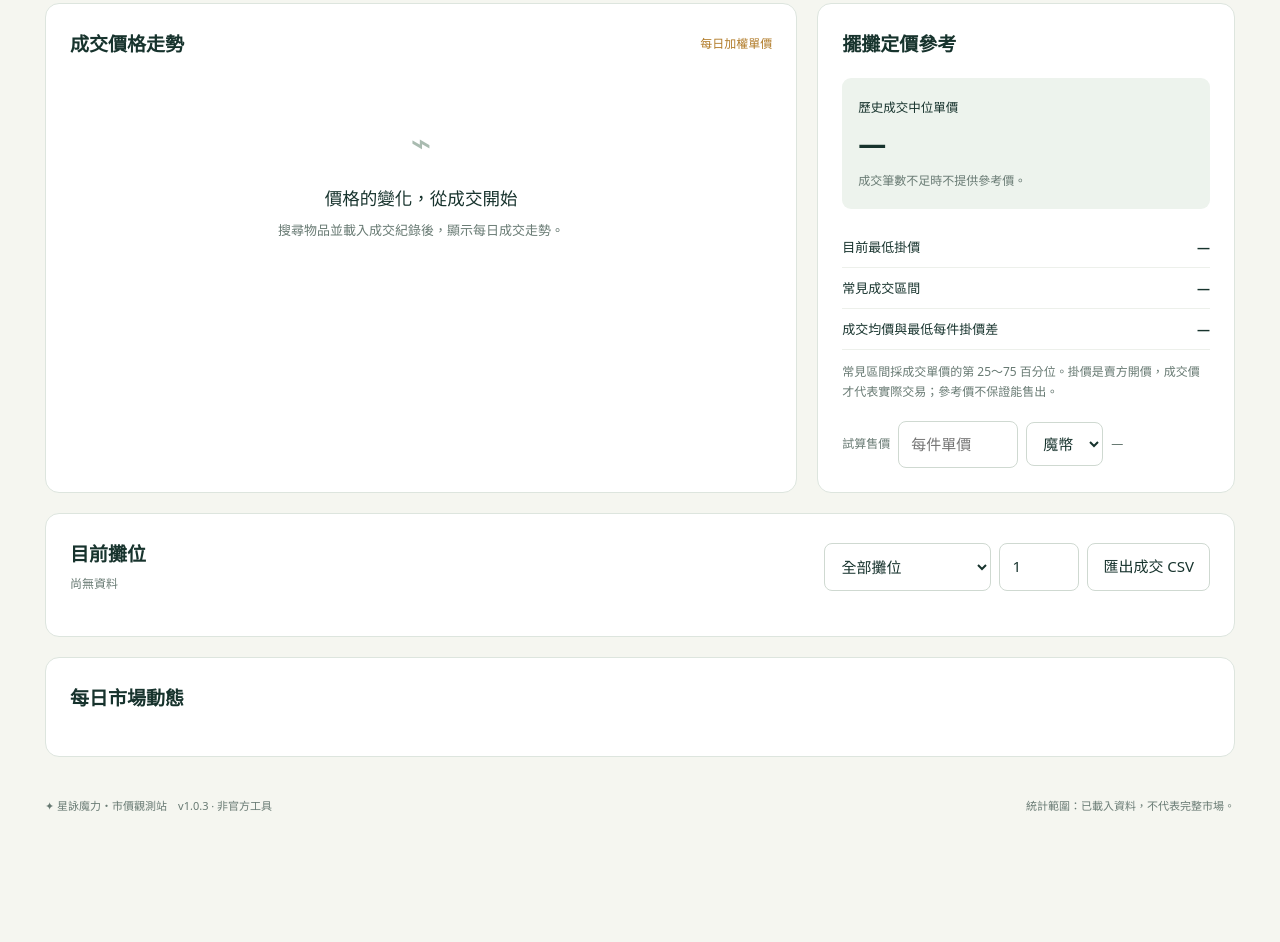
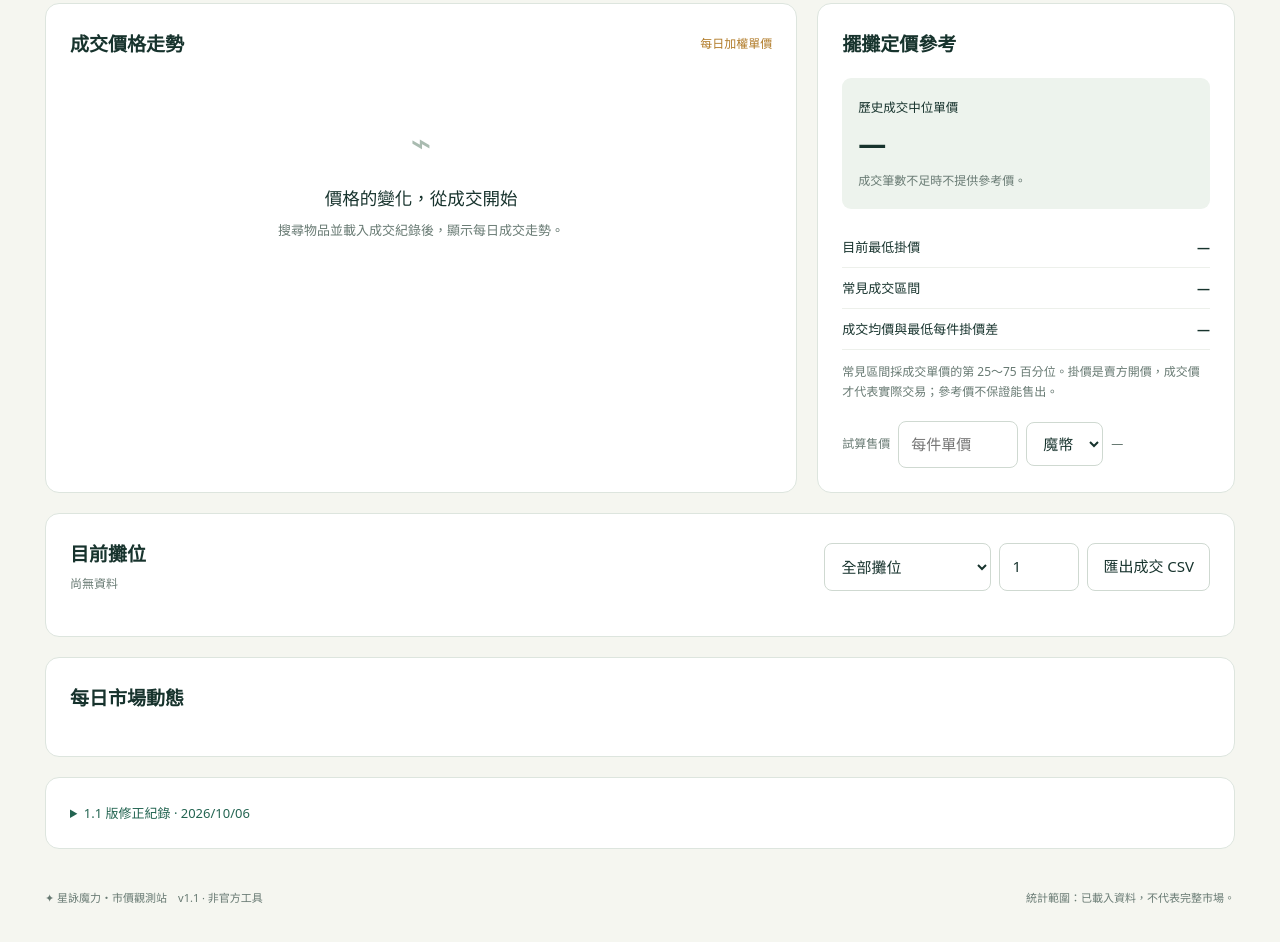
Before and after one commit to eu0627-glitch/starcg-market-live, a website: page worker/page.html in a window 1280 px wide. Shown: the part 1193-2135 px from the top of the page. Before the commit the page ends 2069 px from the top, so only its background shows below. Drawn offline with Linux system fonts and the light colour scheme.

Commit message:
Release 1.1 with user-facing fix history

```diff
--- a/worker/page.html
+++ b/worker/page.html
@@ -35,7 +35,7 @@
 <p class="hint">攤位查詢時間會顯示在結果旁；需要最新資料時，重新按「搜尋全部商品並規劃路線」。</p></div></section>
 <section id="data" class="panel" hidden><div class="card"><h2>手動匯入與備份</h2><p class="muted">匯入自己保存的掛價或成交紀錄，用於查詢與價格統計。此功能不會連接攤主帳號，也不會自動追蹤商品售出。資料保存在目前瀏覽器，不同裝置不會自動同步，可匯出備份再匯入。</p><div id="datacount" class="notice ok"></div><div class="tools"><button id="backup">下載 JSON 備份</button><button id="importfile">匯入 JSON／CSV</button><input id="file" type="file" accept=".json,.csv" hidden><button id="cleardata" class="danger">清除本機資料</button></div>
 <details open><summary>匯入格式與欄位</summary><p class="hint">每筆資料的 price 是每件單價、quantity 是件數。CSV 使用下列英文欄名；JSON 使用相同欄位的物件陣列。status 分別填 sold（已成交）或 listing（販售中）。</p><code>name,variant,type,currency,price,quantity,server,date,status,stall,coords</code><p class="hint">type 填 item 或 pet；currency 填魔幣或魔晶；server 填 S1、S2 或 S3。成交 date 必填含時區的時間，例如 2026-10-05T20:00:00+08:00。寵物能力與特殊規格填 variant；官方同名成交不提供相同能力價格比較；無規格填空白。每筆價格與數量需大於零。</p><textarea id="paste" class="importarea" aria-label="貼上匯入資料" placeholder="在這裡貼上 JSON 陣列或 CSV 資料"></textarea><div class="tools"><button id="importpaste" class="primary">驗證並匯入</button><button id="template">下載空白 CSV 範本</button></div><p class="hint">匯入會取代本機全部查價資料，不會把備份重複加入成交統計。</p></details></div><div class="card"><h2>資料來源與統計方式</h2><p class="hint">官方攤位與歷史成交均使用官方查詢來源。成交單價採買方支付金額；官方成交未附分流，因此成交統計採全分流同名商品。匯入資料的正確性取決於原始資料。缺少資料不等於沒有成交。</p><div class="tools"><a href="https://member.starcg.net/marketrecord.php?lang=zh" target="_blank" rel="noopener">官方歷史成交 ↗</a><a href="https://member.starcg.net/market.php?lang=zh" target="_blank" rel="noopener">官方攤位 ↗</a></div><p class="hint" style="margin-top:16px">均價＝成交總金額 ÷ 成交總件數。中位數與百分位以每筆成交單價計算。不同幣別、名稱、規格分開統計；官方掛價的堆疊計價方式待確認，不混入每件價格統計；歷史紀錄未包含分流時不套用特定分流篩選。</p></div></section>
-<footer><span>✦ 星詠魔力・市價觀測站　v1.0.3 · 非官方工具</span><span>統計範圍：已載入資料，不代表完整市場。</span></footer></main><div id="toast" role="status" hidden></div>
+<details class="card" id="release-notes"><summary>1.1 版修正紀錄 · 2026/10/06</summary><ul><li>各村物資改為「村莊 → 物資」連動下拉選單，可填數量、累積多項清單、修改數量與移除項目。</li><li>依遊戲截圖補齊聖拉魯卡村、維諾亞村、亞留特村及加納村的商品完整名稱與商店售價；補上芝麻及湯圓豆沙。</li><li>查價與玩家攤位採購可選擇一次搜尋全部分流，或單一分流 S1／S2／S3。</li><li>全部分流採購方案依分流與幣別分開計算，避免合併不同分流的庫存。</li><li>修正寵物技能欄誤用圖鑑數值的問題，停止顯示未核實的欄數，移除技能欄數篩選與下拉選單。</li><li>簡化村莊物資操作說明，移除不必要的開發與資料解析文字。</li></ul></details><footer><span>✦ 星詠魔力・市價觀測站　v1.1 · 非官方工具</span><span>統計範圍：已載入資料，不代表完整市場。</span></footer></main><div id="toast" role="status" hidden></div>
 <script>
 /*__PLANNER__*/
 /*__CATALOG__*/
```
